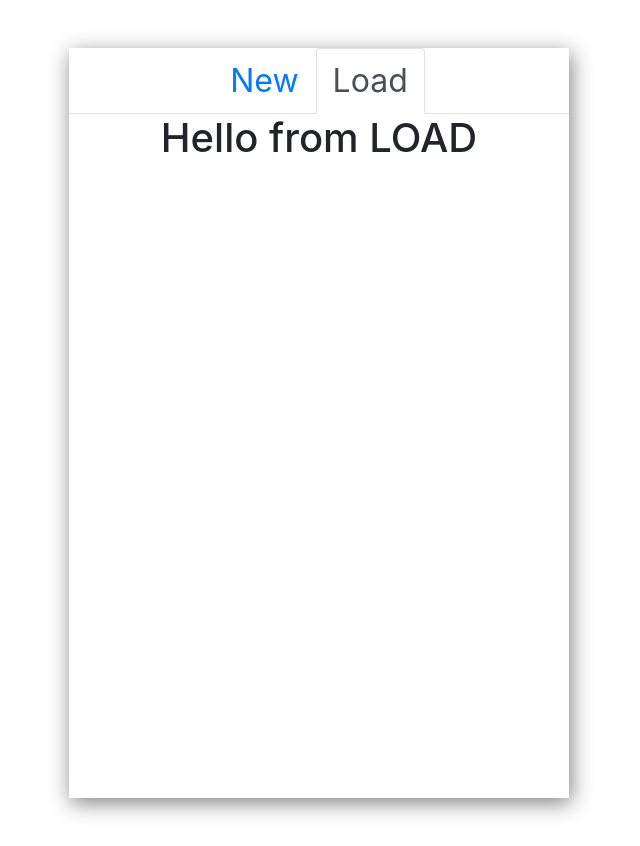
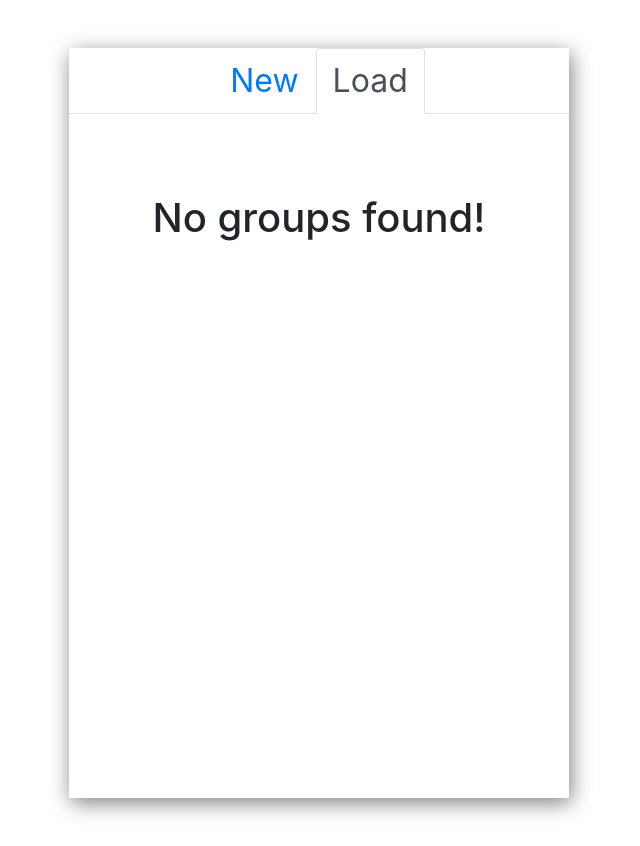
Before and after one commit to metepg/bill-management, a React (Create React App) app: page / in a window 1280 px wide. Both pictures are taken after a click on the tab "Load". Shown: the whole page, without its empty margins (321-961 px from the left). Built offline with nearby package versions, Linux system fonts and the light colour scheme.

Commit message:
Added view for Load groups. Styling needed

```diff
--- a/src/App.js
+++ b/src/App.js
@@ -16,7 +16,7 @@ function App() {
   }
 
   return (
-    <header className="app-container">
+    <main className="app-container">
       {page === 'main' ? (
         <Tabs
           id="controlled"
@@ -27,7 +27,7 @@ function App() {
             <New changePage={changePage} />
           </Tab>
           <Tab eventKey="load" title="Load">
-            <Load />
+            <Load changePage={changePage} />
           </Tab>
         </Tabs>
       )
@@ -37,9 +37,9 @@ function App() {
             activeKey={tab}
             onSelect={(k) => setTab(k)}
           >
-            <Tab eventKey="addBill" title="addBill" />
-            <Tab eventKey="showBills" title="showBills" />
-            <Tab eventKey="exit" title="exit">
+            <Tab eventKey="bills" title="Bills" />
+            <Tab eventKey="manage" title="Manage" />
+            <Tab eventKey="exit" title="Exit">
               <button
                 type="button"
                 onClick={() => changePage('main', 'new')}
@@ -51,7 +51,7 @@ function App() {
           </Tabs>
         )}
 
-    </header>
+    </main>
   );
 }
 
--- a/src/Components/Load/Load.js
+++ b/src/Components/Load/Load.js
@@ -1,10 +1,44 @@
 import React from 'react';
+import load from '../../Functions/loadFromLocalStorage';
+import currentGroup from '../../Functions/currentGroup';
+import save from '../../Functions/saveToLocalStorage';
 
-function Load() {
+function Load(appProps) {
+  const { changePage } = appProps;
+  let groups = load('savedGroups');
+
+  // Save selected group as currentGroup
+  // Go to next page
+  function loadGroup(groupName) {
+    save('currentGroup', currentGroup(groupName));
+    changePage('page2', 'bills');
+  }
+
+  // Render group names as buttons
+  if (!groups) {
+    groups = <h1>No groups found!</h1>;
+  } else {
+    groups = groups.map((group) => (
+      <button
+        onClick={() => loadGroup(group.groupName)}
+        key={group.groupName}
+        type="button"
+      >
+        {group.groupName}
+      </button>
+    ));
+  }
+
   return (
-    <>
-      <h1>Hello from LOAD</h1>
-    </>
+    <div
+      style={{
+        display: 'flex',
+        flexDirection: 'column',
+        margin: '5rem 3rem',
+      }}
+    >
+      {groups}
+    </div>
   );
 }
 
--- a/src/Components/New/New.js
+++ b/src/Components/New/New.js
@@ -1,7 +1,7 @@
 import React from 'react';
 import Button from 'react-bootstrap/Button';
 import Form from 'react-bootstrap/Form';
-import saveToLocalStorage from '../../Functions/saveToLocalStorage';
+import validate from '../../Functions/validate';
 import './style.css';
 
 function New(appProps) {
@@ -14,7 +14,8 @@ function New(appProps) {
     const formData = new FormData(e.target);
     const formDataObj = Object.fromEntries(formData.entries());
 
-    if (saveToLocalStorage(formDataObj)) changePage('page2', 'addBill');
+    // If values are valid go to next page
+    if (validate(formDataObj)) changePage('page2', 'bills');
   }
 
   return (
--- /dev/null
+++ b/src/Functions/currentGroup.js
@@ -0,0 +1,12 @@
+import load from './loadFromLocalStorage';
+
+// Get current group data from localStorage based on name
+function currentGroup(name) {
+  const groups = load('savedGroups');
+  if (!groups) {
+    return false;
+  }
+  return groups.filter((group) => group.groupName === name);
+}
+
+export default currentGroup;
--- a/src/Functions/groupNameExists.js
+++ b/src/Functions/groupNameExists.js
@@ -1,7 +1,9 @@
+import loadFromLocalStorage from './loadFromLocalStorage';
+
 // Check if group name already exists in localStorage
 function groupNameExists(groupName) {
-  const groups = JSON.parse(localStorage.getItem('savedGroups'));
-  const checkGroupName = (group) => group.groupName === groupName;
+  const groups = loadFromLocalStorage('savedGroups');
+  const checkGroupName = (group) => group.groupName.toLowerCase() === groupName.toLowerCase();
   return groups.some(checkGroupName);
 }
 
--- /dev/null
+++ b/src/Functions/loadFromLocalStorage.js
@@ -0,0 +1,4 @@
+// Return parsed data from localStorage
+const load = (key) => JSON.parse(localStorage.getItem(key));
+
+export default load;
--- a/src/Functions/saveToLocalStorage.js
+++ b/src/Functions/saveToLocalStorage.js
@@ -1,41 +1,4 @@
-// TODO:
-// Change error handling if group name exists
+// Save data with key/value pairs to localStorage
+const save = (key, value) => localStorage.setItem(key, JSON.stringify(value));
 
-import groupNameExists from './groupNameExists';
-
-// Save group values to localStorage
-function saveToLocalStorage(values) {
-  const groupData = values;
-  const { groupName } = groupData;
-  const prevGroups = localStorage.getItem('savedGroups');
-
-  // Delete groupName property so object has only usernames as properties
-  delete groupData.groupName;
-
-  // Make array from usernames
-  // Make object from group name and usernames
-  const users = Object.values(values);
-  const group = { groupName, users };
-
-  // If no groups saved yet save group as new array
-  if (!prevGroups) {
-    const firstGroup = [group];
-    localStorage.setItem('savedGroups', JSON.stringify(firstGroup));
-    return true;
-  }
-
-  // No duplicate group names
-  if (groupNameExists(groupName)) {
-    // eslint-disable-next-line no-alert
-    alert('Group name already exists!');
-    return false;
-  }
-
-  // Add new group to previously created groups array
-  const savedGroups = JSON.parse(prevGroups);
-  savedGroups.push(group);
-  localStorage.setItem('savedGroups', JSON.stringify(savedGroups));
-  return true;
-}
-
-export default saveToLocalStorage;
+export default save;
--- /dev/null
+++ b/src/Functions/validate.js
@@ -0,0 +1,48 @@
+import groupNameExists from './groupNameExists';
+import load from './loadFromLocalStorage';
+import save from './saveToLocalStorage';
+
+// TODO:
+// Change error handling if group name exists
+// Validate fields
+
+// Validate form
+// Save group values to localStorage
+function validate(values) {
+  const groupData = values;
+  const { groupName } = groupData;
+
+  // Delete groupName property so object has only usernames as properties
+  delete groupData.groupName;
+
+  // Make array from usernames
+  // Make object from group name and usernames
+  const users = Object.values(values);
+  const group = { groupName, users };
+
+  // Get groups from localStorage
+  const prevGroups = load('savedGroups');
+
+  // If no groups saved yet save group as new array
+  if (!prevGroups) {
+    const firstGroup = [group];
+    save('savedGroups', firstGroup);
+    save('currentGroup', firstGroup);
+    return true;
+  }
+
+  // No duplicate group names
+  if (groupNameExists(groupName)) {
+    alert('Group name already exists!');
+    return false;
+  }
+
+  // Add new group to previously created groups array
+  // Save current group to localStorage
+  prevGroups.push(group);
+  save('savedGroups', prevGroups);
+  save('currentGroup', group);
+  return true;
+}
+
+export default validate;
```
